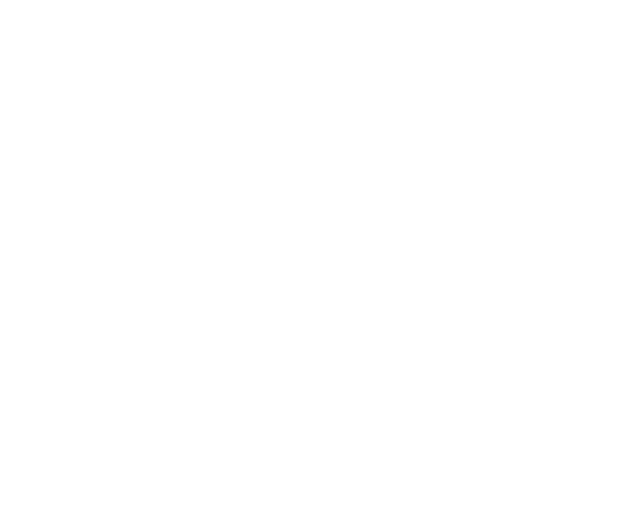
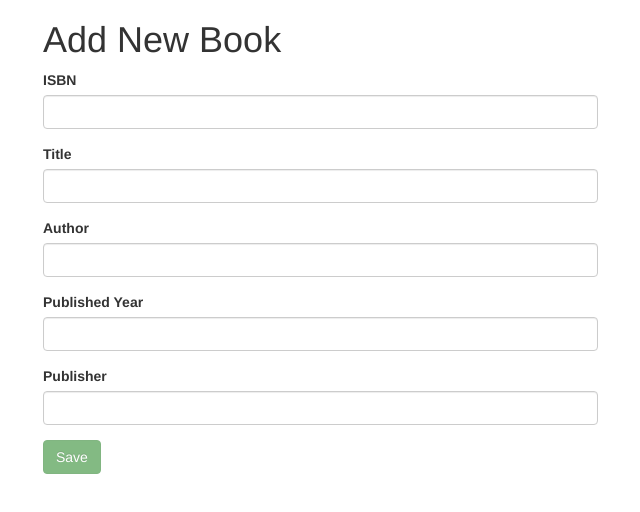
Before and after one commit to kishorkharade24/ng5-mean-book-app, an Angular app: page /book-create in a window 1280 px wide. Before the commit this address led to /. Shown: the top 512 px of the page, without its empty margins (27-667 px from the left). Built offline with nearby package versions, Linux system fonts and the light colour scheme.

Commit message:
Added component to create book.

```diff
--- a/src/app/app.module.ts
+++ b/src/app/app.module.ts
@@ -7,6 +7,7 @@
 import { AppComponent } from './app.component';
 import { BookComponent } from './book/book.component';
 import { BookDetailComponent } from './book-detail/book-detail.component';
+import { BookCreateComponent } from './book-create/book-create.component';
 
 const appRoutes: Routes = [
   {
@@ -20,6 +21,11 @@
     data: {title: 'Book Details'}
   },
   {
+    path: 'book-create',
+    component: BookCreateComponent,
+    data: {title: 'Create Book'}
+  },
+  {
     path: '',
     redirectTo: '/books',
     pathMatch: 'full'
@@ -30,7 +36,8 @@
   declarations: [
     AppComponent,
     BookComponent,
-    BookDetailComponent
+    BookDetailComponent,
+    BookCreateComponent
   ],
   imports: [
     BrowserModule,
--- /dev/null
+++ b/src/app/book-create/book-create.component.html
@@ -0,0 +1,32 @@
+<div class="container">
+  <h1>Add New Book</h1>
+  <div class="row">
+    <div class="col-md-6">
+      <form (ngSubmit)="saveBook()" #bookForm="ngForm">
+        <div class="form-group">
+          <label for="name">ISBN</label>
+          <input type="text" class="form-control" [(ngModel)]="book.isbn" name="isbn" required>
+        </div>
+        <div class="form-group">
+          <label for="name">Title</label>
+          <input type="text" class="form-control" [(ngModel)]="book.title" name="title" required>
+        </div>
+        <div class="form-group">
+          <label for="name">Author</label>
+          <input type="text" class="form-control" [(ngModel)]="book.author" name="author" required>
+        </div>
+        <div class="form-group">
+          <label for="name">Published Year</label>
+          <input type="number" class="form-control" [(ngModel)]="book.published_year" name="published_year" required>
+        </div>
+        <div class="form-group">
+          <label for="name">Publisher</label>
+          <input type="text" class="form-control" [(ngModel)]="book.publisher" name="publisher" required>
+        </div>
+        <div class="form-group">
+          <button type="submit" class="btn btn-success" [disabled]="!bookForm.form.valid">Save</button>
+        </div>
+      </form>
+    </div>
+  </div>
+</div>
--- /dev/null
+++ b/src/app/book-create/book-create.component.ts
@@ -0,0 +1,29 @@
+import { Component, OnInit, ViewEncapsulation } from '@angular/core';
+import { Router } from '@angular/router';
+import { HttpClient } from '@angular/common/http';
+
+@Component({
+  selector: 'app-book-create',
+  templateUrl: './book-create.component.html',
+  styleUrls: ['./book-create.component.css']
+})
+export class BookCreateComponent implements OnInit {
+
+  book: any = {};
+
+  constructor(private http: HttpClient,
+              private router: Router) { }
+
+  ngOnInit() {
+  }
+
+  saveBook() {
+    this.http.post('/book', this.book)
+      .subscribe(res => {
+        const id = res['id'];
+        this.router.navigate(['/book-details', id]);
+      }, (err) => {
+        console.log(err);
+      });
+  }
+}
--- a/src/app/book/book.component.html
+++ b/src/app/book/book.component.html
@@ -1,5 +1,9 @@
 <div class="container">
-  <h1>Book List</h1>
+  <h1>Book List
+    <a [routerLink]="['/book-create']" class="btn btn-default btn-lg">
+      <span class="glyphicon glyphicon-plus" aria-hidden="true"></span>
+    </a>
+  </h1>
   <table class="table">
     <thead>
     <tr>
```
Also changed, not shown: src/app/book-create/book-create.component.css (added), 1 other file (tests, documents, lock files or other folders).
